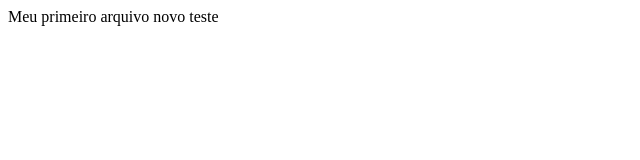
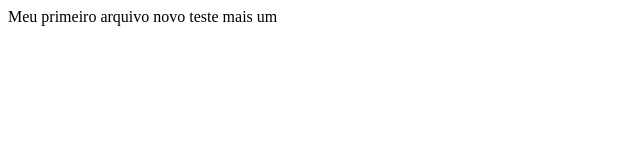
Before and after one commit to RodrigoJAlves/MEU_PROJETO_VERSIONADO, a plain HTML site: page index.html in a window 1280 px wide. Shown: the full height of the page, 0-640 px from the left. Drawn offline with Linux system fonts and the light colour scheme.

Commit message:
vai na fe

```diff
--- a/index.html
+++ b/index.html
@@ -2,5 +2,6 @@
 <bpdy>
 Meu primeiro arquivo
 novo teste
+mais um
 </body>
 </html>
```
